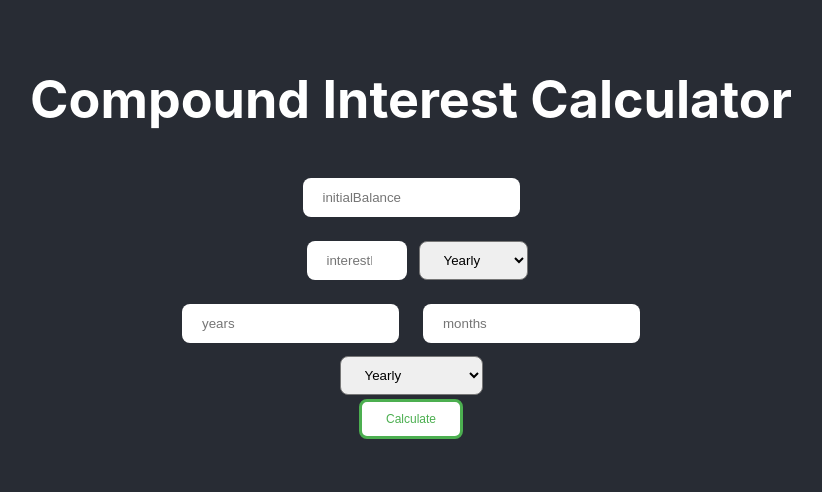
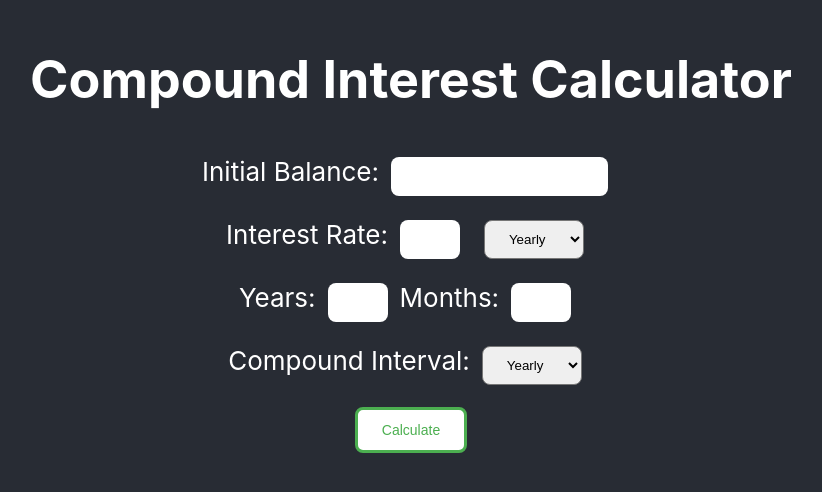
Before and after one commit to SiklodiDani/compound-interest-calculator, a React (Create React App) app: page / in a window 1280 px wide. Shown: the part 162-654 px from the top of the page, without its empty margins (229-1051 px from the left). Built offline with nearby package versions, Linux system fonts and the light colour scheme.

Commit message:
Changed the styling for the buttons that appear when the table is displayed and made small changes so that the overall format looks good even on smaller devices

```diff
--- a/src/App.css
+++ b/src/App.css
@@ -1,6 +1,8 @@
 .App {
   text-align: center;
 }
+
+
 header {
   background-color: #282c34;
   min-height: 100vh;
@@ -13,6 +15,7 @@ header {
 }
 
 form input {
+  justify-content: right;
   border: none;
   padding: 12px 20px;
   border-radius: 8px;
@@ -21,14 +24,33 @@ form input {
 
 form input:focus {
   outline: none;
-  border: 3px solid #4CAF50;
+  border: 3px solid #24565f;
 }
 
 form select {
   border-radius: 8px;
   padding: 10px 20px;
+  margin: 12px;
+  width: 100px;
   outline: none;
   cursor: pointer;
+}
+
+form p {
+  font-size: medium;
+  margin: 0;
+}
+
+.interestYears-input {
+  width:20px;
+}
+
+.interestMonths-input {
+  width: 20px;
+}
+
+.interestRate-input {
+  width: 20px;
 }
 
 .balances-container {
@@ -67,27 +89,41 @@ form select {
 
 
 .balances-table tbody tr:nth-of-type(even){
-  background-color: rgb(30, 138, 71);
+  background-color: rgb(43, 48, 45);
 }
 
 .balances-table tbody tr:last-of-type {
-  border-bottom: 3px solid brown;
+  border-bottom: 4px solid #24565f;
 }
 
-.interestRate-input {
-  width: 60px;
-}
 
 .calculate-button {
   background-color: white;
   color: #4CAF50;
   border: 3px solid #4CAF50;
-  font-size: 12px;
-  padding: 10px 24px;
+  font-size: 14px;
+  padding: 12px 24px;
   border-radius: 8px;
-  margin: 4px 2px;
+  margin: 10px;
   transition-duration: 0.4s;
   cursor: pointer;
+}
+
+.balances-container button {
+  background-color: white;
+  color: #24565f;
+  border: 2.5px solid #24565f;
+  font-size: 14px;
+  padding: 12px 24px;
+  border-radius: 8px;
+  margin: 0px 1px;
+  transition-duration: 0.4s;
+  cursor: pointer;
+}
+
+.balances-container button:hover{
+  background-color: #24565f;
+  color: white;
 }
 
 .calculate-button:hover{
--- a/src/components/Balance.js
+++ b/src/components/Balance.js
@@ -50,7 +50,7 @@ const Balance = ({
 		totalInterest += interest;
 		if (i % projectionBreakdown === 0) {
 			finalList.push(
-				<tr>
+				<tr key={i}>
 					<td>{i / projectionBreakdown}</td>
 					<td> {interest.toFixed(2)}</td>
 					<td>{totalInterest.toFixed(2)}</td>
@@ -62,8 +62,10 @@ const Balance = ({
 
 	return (
 		<div className="balances-container">
-			<button onClick={MonthsBreakdown} type="submit" />
-			<button onClick={YearsBreakdown} type="submit" />
+			<h3>Projection breakdown:</h3>
+			<button onClick={MonthsBreakdown} type="submit">Months </button>
+			<button onClick={YearsBreakdown} type="submit" >Years</button>
+
 
 			<table className="balances-table" >
 				<thead>
--- a/src/components/BalanceList.js
+++ b/src/components/BalanceList.js
@@ -5,8 +5,9 @@ const BalanceList = ({balance}) => {
 
 	return (
 		<div >
-			{balance.map((bal) => (
+			{balance.map((bal, i) => (
 				<Balance
+					key={i}
 					time={bal.time}
 					interest={bal.interest}
 					totalInterest={bal.totalInterest}
--- a/src/components/Form.js
+++ b/src/components/Form.js
@@ -14,7 +14,7 @@ const Form = ({
 	interestInterval,
 	setInterestInterval,
 	compoundInterval,
-    setCompoundInterval
+	setCompoundInterval,
 }) => {
 	const calculateAmount = (e) => {
 		e.preventDefault();
@@ -27,7 +27,7 @@ const Form = ({
 				totalInterest: 0,
 				amount: initialBalance,
 				interestInterval: interestInterval,
-                compoundInterval: compoundInterval
+				compoundInterval: compoundInterval,
 			},
 		]);
 	};
@@ -38,23 +38,26 @@ const Form = ({
 
 	const CompoundIntervalHandler = (e) => {
 		setCompoundInterval(e.target.value);
-    }
+	};
 
 	return (
 		<form>
 			<div>
+				<label>
+					Initial Balance:
 					<input
-					type="number"
-					placeholder="initialBalance"
+						type="text"
 						value={initialBalance}
 						onChange={(e) => setInitialBalance(+e.target.value)}
 						className="initialBalance-input"
 					/>
+				</label>
 			</div>
 			<div>
+				<label>
+					Interest Rate:
 					<input
-					type="number"
-					placeholder="interestRate"
+						type="text"
 						value={interestRate}
 						onChange={(e) => setInterestRate(+e.target.value)}
 						className="interestRate-input"
@@ -63,28 +66,38 @@ const Form = ({
 						<option value="yearly">Yearly</option>
 						<option value="monthly">Monthly </option>
 					</select>
+				</label>
 			</div>
 			<div>
+				<label>
+					Years:
 					<input
-					type="number"
-					placeholder="years"
+						className="interestYears-input"
+						type="text"
 						value={years}
 						onChange={(e) => setYears(+e.target.value)}
 					/>
+				</label>
+				<label>
+					Months:
 					<input
-					type="number"
-					placeholder="months"
+						className="interestMonths-input"
+						type="text"
 						value={months}
 						onChange={(e) => setMonths(+e.target.value)}
 					/>
+				</label>
 			</div>
 			<div className="select">
+				<label>
+					Compound Interval:
 					<select onChange={CompoundIntervalHandler} name="compoundInterval">
 						<option value="yearly">Yearly</option>
 						<option value="semiannually">Semiannually</option>
 						<option value="quarterly">Quarterly</option>
 						<option value="monthly">Monthly </option>
 					</select>
+				</label>
 			</div>
 			<button
 				onClick={calculateAmount}
```
Lines whose indentation alone changed are shown as unchanged.
